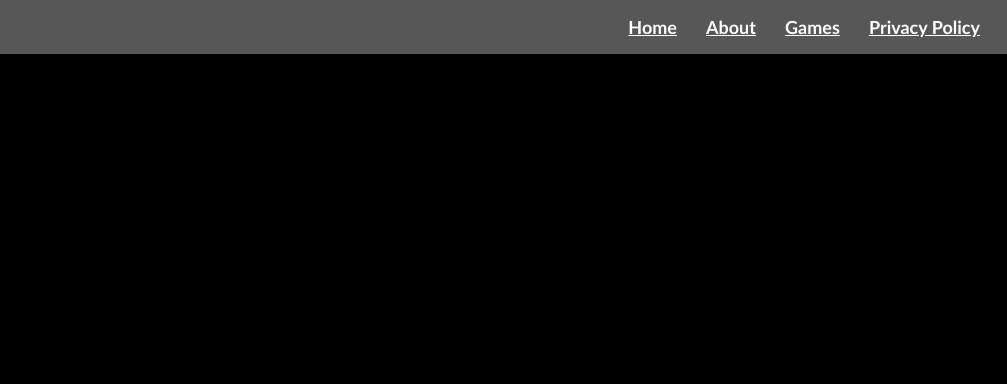
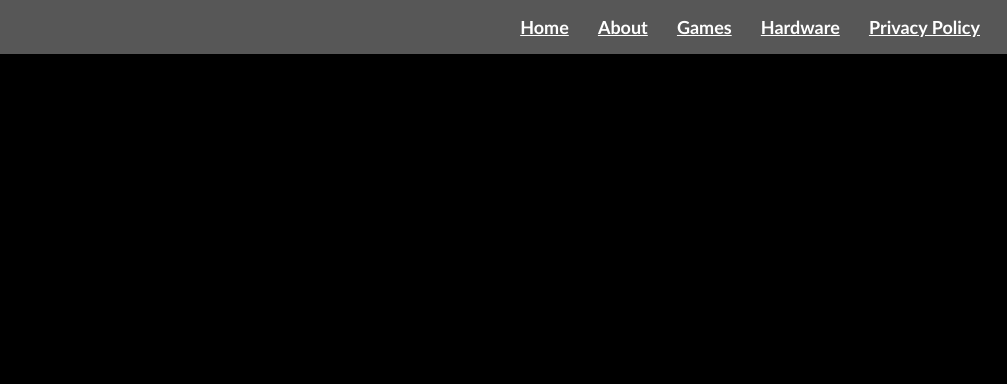
Before and after one commit to gg265yt/mywebsite, a plain HTML site: page privacypolicy.html in a window 1280 px wide. Shown: the full height of the page, 273-1280 px from the left. Drawn offline with Linux system fonts and the light colour scheme.

Commit message:
Update privacypolicy.html

```diff
--- a/privacypolicy.html
+++ b/privacypolicy.html
@@ -13,6 +13,7 @@
                     <li><a href="index.html">Home</a></li>
                     <li><a href="about.html">About</a></li>
                     <li><a href="games.html">Games</a></li>
+                    <li><a href="hardware.html">Hardware</a></li>
                     <li><a class="rightpadding" href="privacypolicy.html">Privacy Policy</a></li>
                 </ul>
             </div>
```
